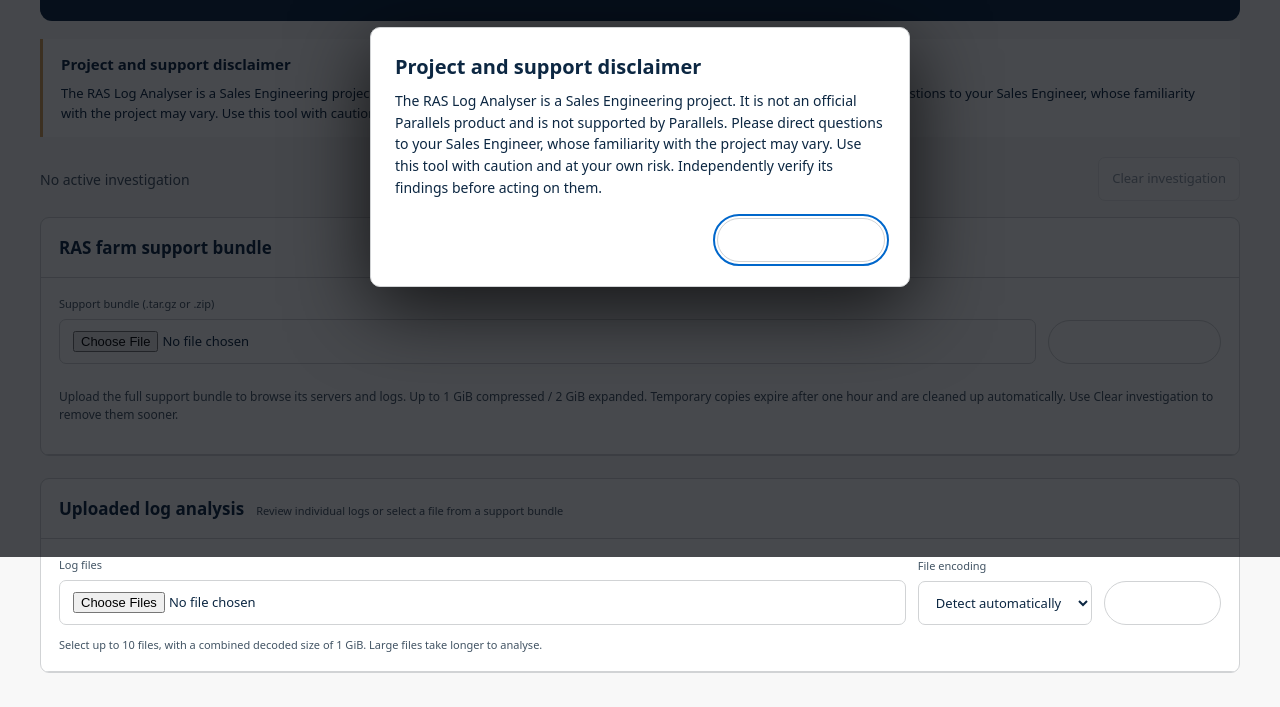
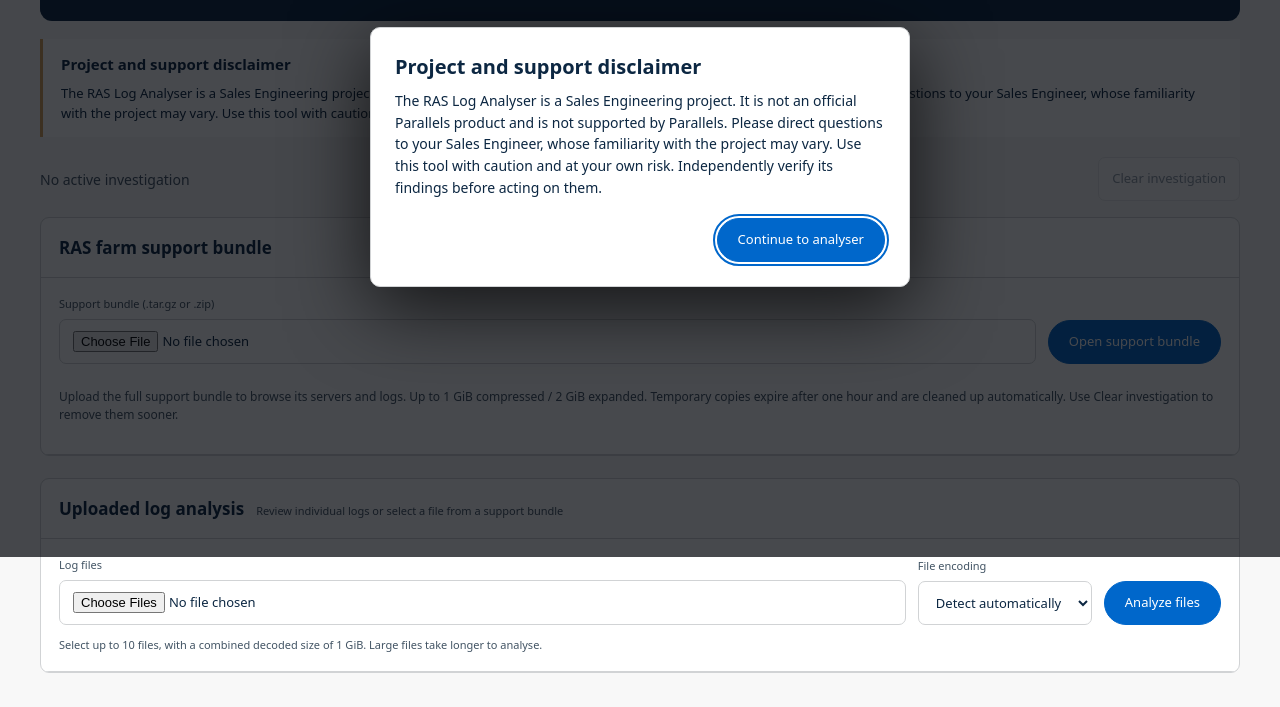
Before and after one commit to pfish3r/ras-log-analyser-azure, a plain HTML site: page static/index.html in a window 1280 px wide. Shown: the part 243-950 px from the top of the page. Drawn offline with Linux system fonts and the light colour scheme; no server answers.

Commit message:
Fix resting primary button contrast in Parallels and Light themes

```diff
--- a/static/admin.css
+++ b/static/admin.css
@@ -52,7 +52,7 @@
   --action-hover: #0052a3;
 }
 :root:is([data-theme="light"], [data-theme="parallels"]) {
-  & :is(input, textarea, select, button, dialog, .header-actions a) { background-color: var(--panel); border-color: var(--border); }
+  & :where(input, textarea, select, button, dialog, .header-actions a) { background-color: var(--panel); border-color: var(--border); }
   & :is(button, .header-actions a):hover { border-color: var(--green); }
   & .primary { background: var(--action); color: #fff; border-color: var(--action); }
   & .primary:hover { background: var(--action-hover); }
```
